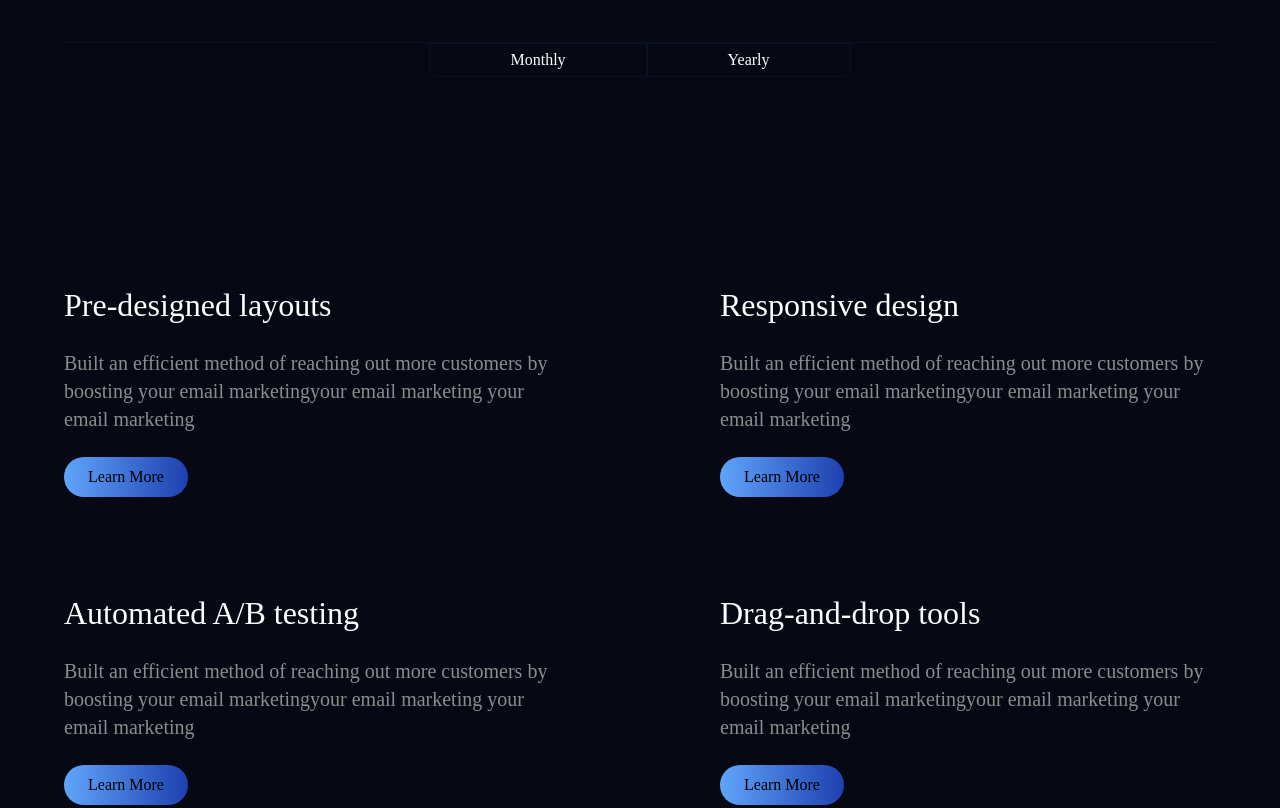
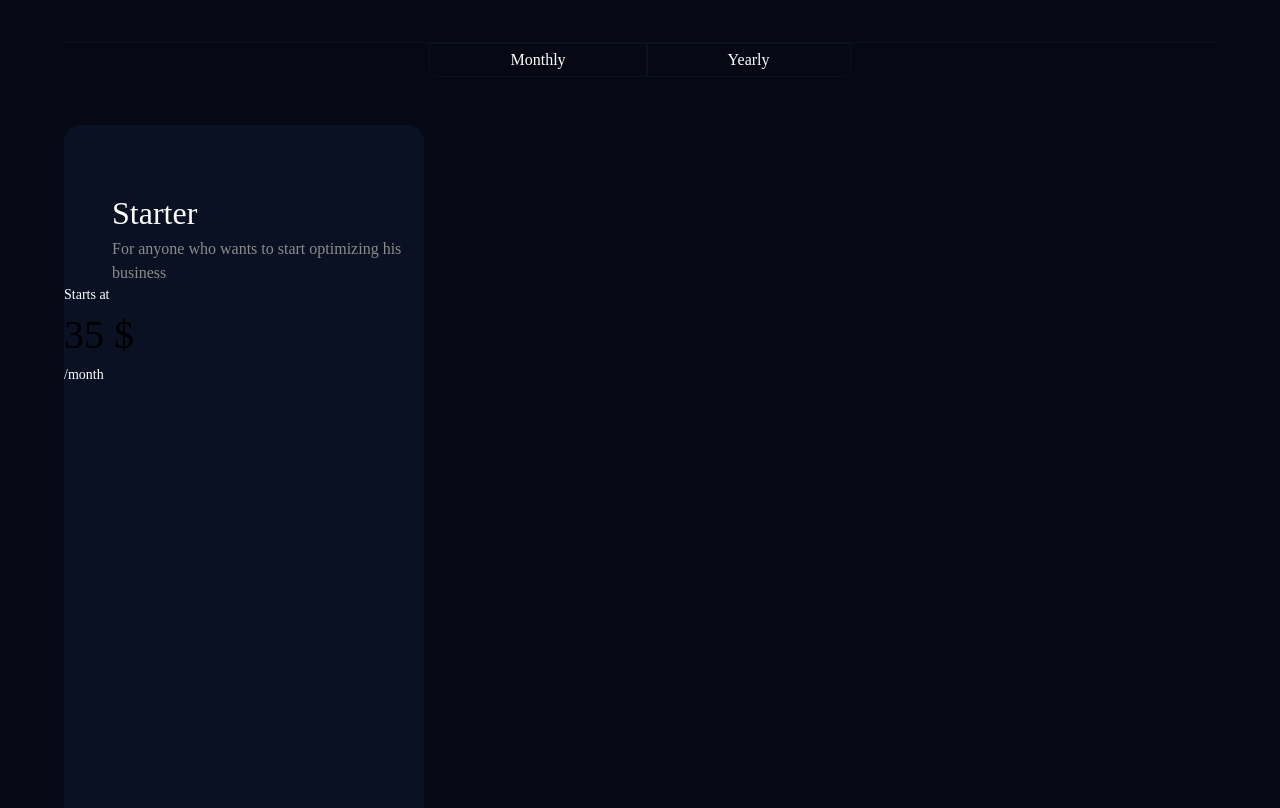
Before and after one commit to FarzadAF292/MailerLite, a website: page src/index.html in a window 1280 px wide. Shown: the part 4340-5148 px from the top of the page. Drawn offline with nearby package versions, Linux system fonts and the light colour scheme; a web font is replaced by a local one.

Commit message:
Workimh on perchuse cards

```diff
--- a/src/index.html
+++ b/src/index.html
@@ -227,6 +227,25 @@
             <button class="px-20 py-1 text-white border-[0.5px] border-[#0A1123] rounded-bl-lg hover:bg-[#0A1123]">Monthly</button>
             <button class="px-20 py-1 text-white border-[0.5px] border-[#0A1123] rounded-br-lg hover:bg-[#0A1123]">Yearly</button>
           </div>
+
+          <div id="perchuse-cards" class="mt-12">
+            <div id="first-perchuse" class="w-[360px] h-[954px] bg-[#0A1123] rounded-2xl">
+              <header class="pt-16 pl-12">
+                <h3 class="text-white text-[32px]">Starter</h3>
+
+                <p class="text-base text-[#8C8C8C]">For anyone who wants to start optimizing his business</p>
+              </header>
+
+              <div id="money">
+                <p class="text-white text-sm">Starts at</p>
+
+                <h4 class="text-[40px]">35 $</h4>
+
+                <p class="text-white text-sm">/month</p>
+              </div>
+            </div>
+          </div>
+
         </div>
 
         <div class="grid items-center grid-cols-2 grid-rows-2 py-44">
```
Also changed, not shown: dist/output.css.
